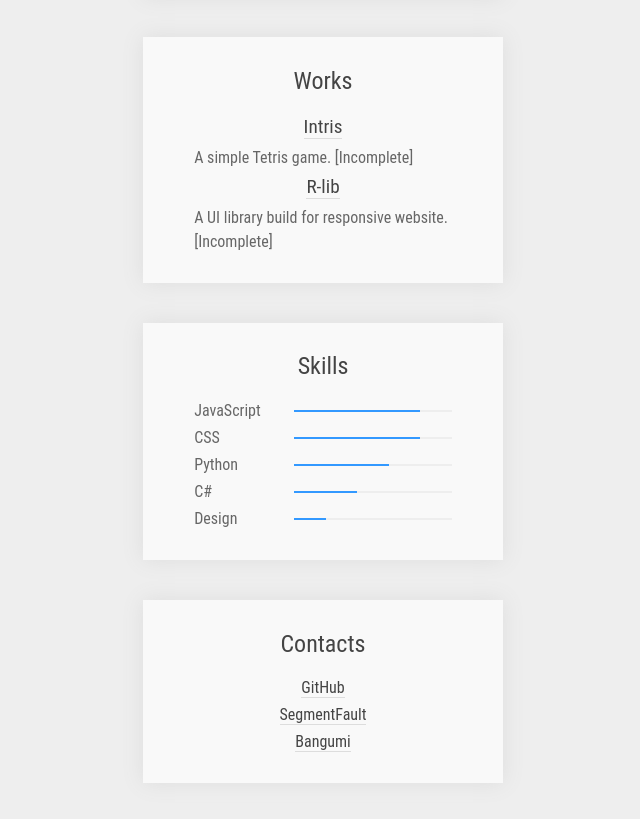
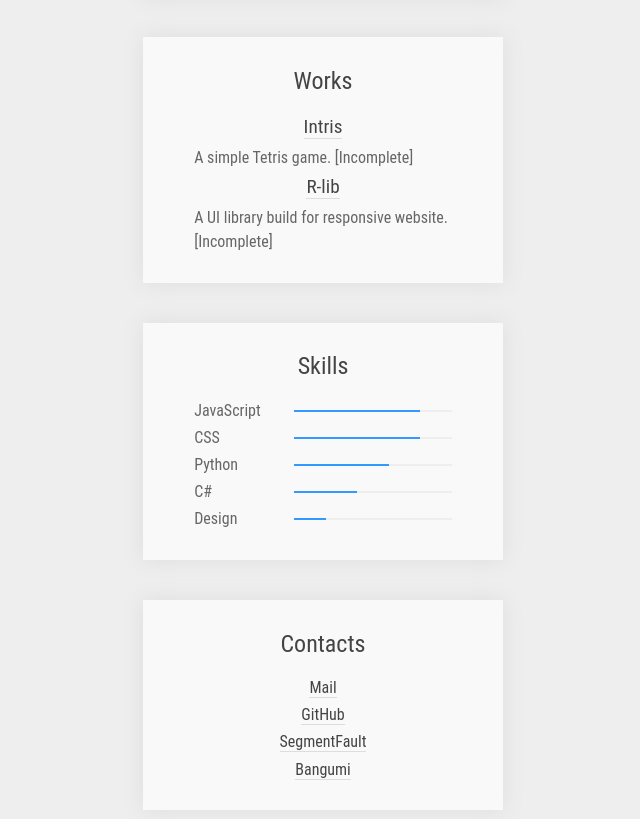
Before and after one commit to lixiaoyan/lixiaoyan.github.io, a plain HTML site: page index.html in a window 1280 px wide. Shown: the part 261-1080 px from the top of the page, without its empty margins (317-957 px from the left). Drawn offline with Linux system fonts and the light colour scheme.

Commit message:
add mail

```diff
--- a/index.html
+++ b/index.html
@@ -47,6 +47,7 @@
         <section class="card contacts">
             <h2>Contacts</h2>
             <ul>
+                <li><a href="mailto:lxy.lixiaoyan@gmail.com">Mail</a></li>
                 <li><a href="http://github.com/lixiaoyan/">GitHub</a></li>
                 <li><a href="http://segmentfault.com/u/intptr">SegmentFault</a></li>
                 <li><a href="http://bgm.tv/user/intptr">Bangumi</a></li>
```
